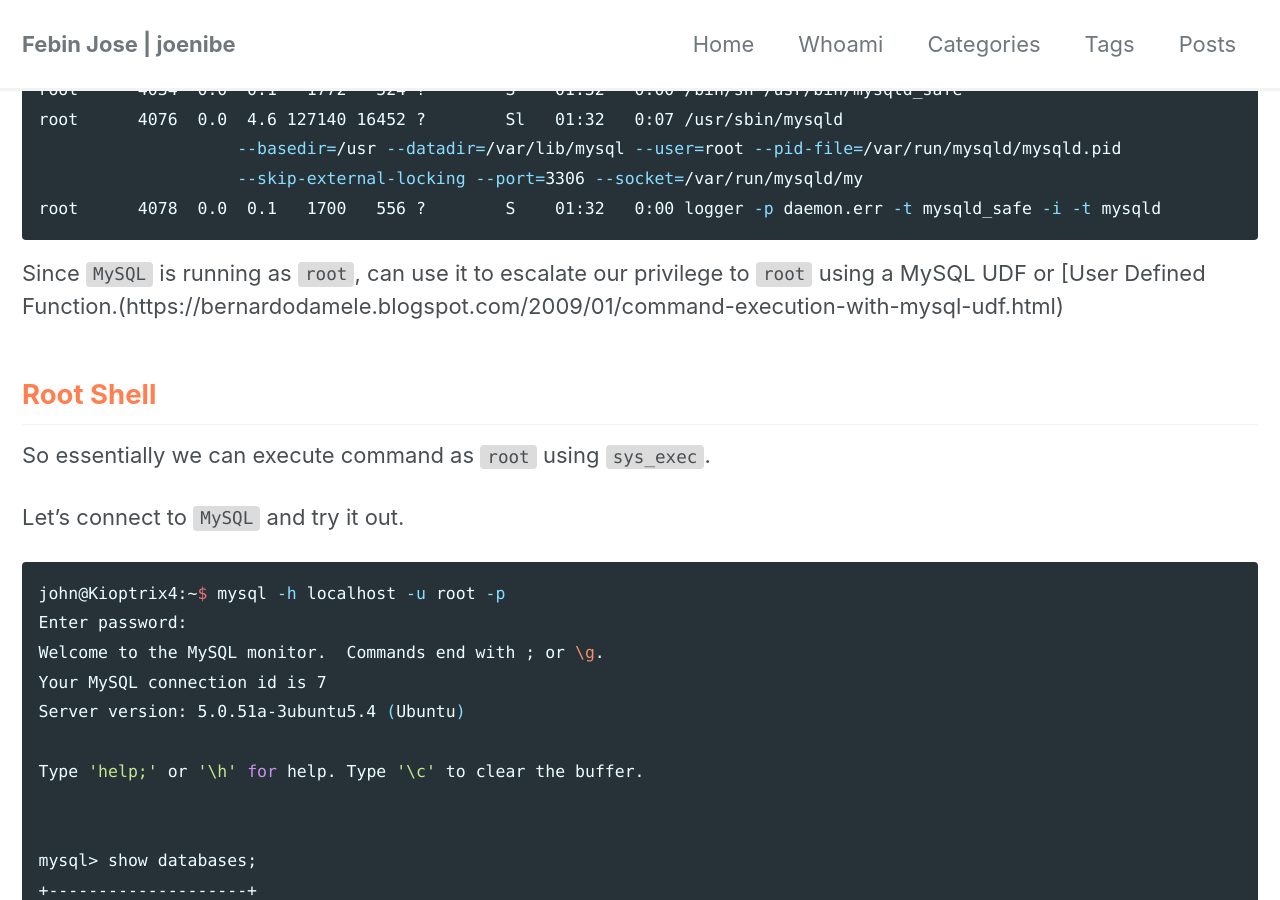
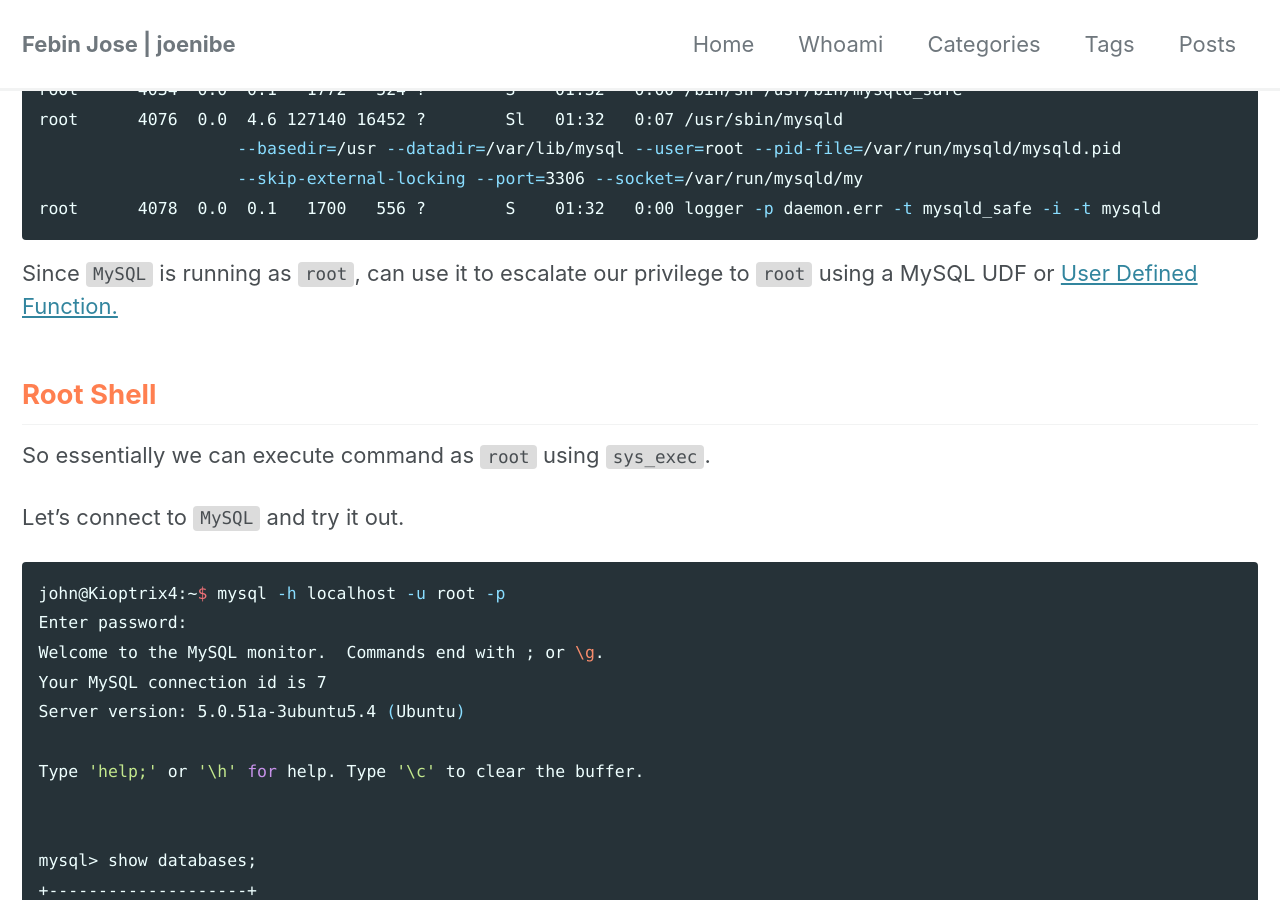
Before and after one commit to JoeNibe/JoeNibe.github.io, a Jekyll site: the page built from _posts/vulnhub/2020-02-09-kioptrix #4.md, in a window 1280 px wide and 900 px high, scrolled down 6416 px. Built offline with Jekyll 4.4.1, drawn with Linux system fonts in a browser that asks for light colours; cached includes are drawn as plain includes; nearby versions of some CDN libraries.

Commit message:
Update 2020-02-09-kioptrix #4.md

````diff
--- a/_posts/vulnhub/2020-02-09-kioptrix #4.md
+++ b/_posts/vulnhub/2020-02-09-kioptrix #4.md
@@ -189,7 +189,6 @@ $password=""; // Mysql password
 $db_name="members"; // Database name
 $tbl_name="members"; // Table name
 ```
-
 2. `MySQL` is running as `root`
 
 ```bash
@@ -200,7 +199,7 @@ root      4076  0.0  4.6 127140 16452 ?        Sl   01:32   0:07 /usr/sbin/mysql
 root      4078  0.0  0.1   1700   556 ?        S    01:32   0:00 logger -p daemon.err -t mysqld_safe -i -t mysqld
 ```
 
-Since `MySQL` is running as `root`, can use it to escalate our privilege to `root` using a MySQL UDF or [User Defined Function.(https://bernardodamele.blogspot.com/2009/01/command-execution-with-mysql-udf.html)
+Since `MySQL` is running as `root`, can use it to escalate our privilege to `root` using a MySQL UDF or [User Defined Function.](https://bernardodamele.blogspot.com/2009/01/command-execution-with-mysql-udf.html)
 
 ## Root Shell
 
````
